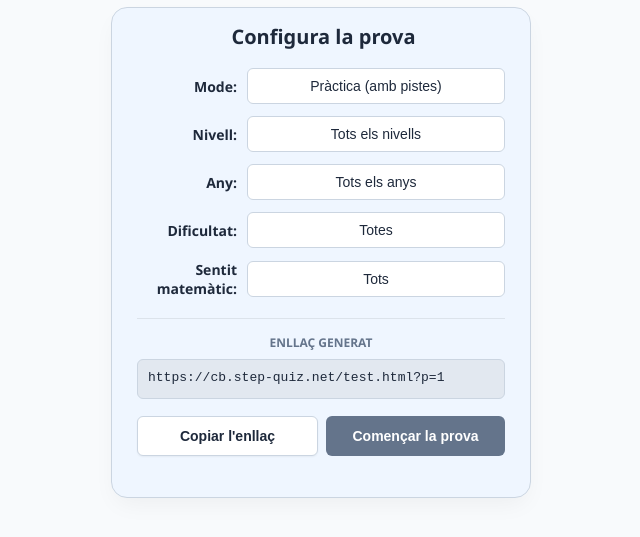
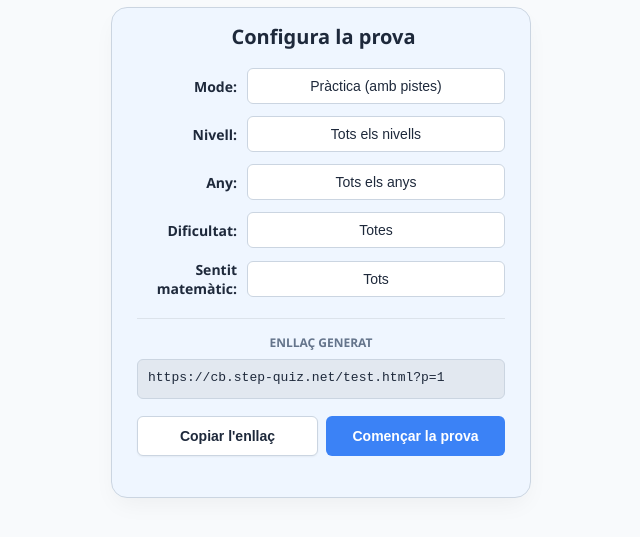
Before and after one commit to step-quiz/cb, a plain HTML site: page index.html in a window 1280 px wide. Shown: the part 109-646 px from the top of the page, without its empty margins (319-959 px from the left). Drawn offline with Linux system fonts and the light colour scheme.

Commit message:
Update index.html

```diff
--- a/index.html
+++ b/index.html
@@ -114,8 +114,8 @@
 
     .copy-btn { background: #ffffff; color: var(--text-main); border: 1px solid var(--border-heavy); box-shadow: 0 1px 2px rgba(0,0,0,0.05); }
     .copy-btn:hover { background: var(--bg-body); border-color: var(--text-muted); }
-    .open-btn { background: var(--text-muted); color: white; }
-    .open-btn:hover { background: #475569; }
+    .open-btn { background: var(--accent); color: white; }
+    .open-btn:hover { background: #2563eb; } /* Un blau una mica més fosc per a l'efecte hover */
 
     .copy-status { font-size: 13px; color: #059669; margin-top: 8px; min-height: 18px; font-weight: 700; text-align: center; }
 
```
